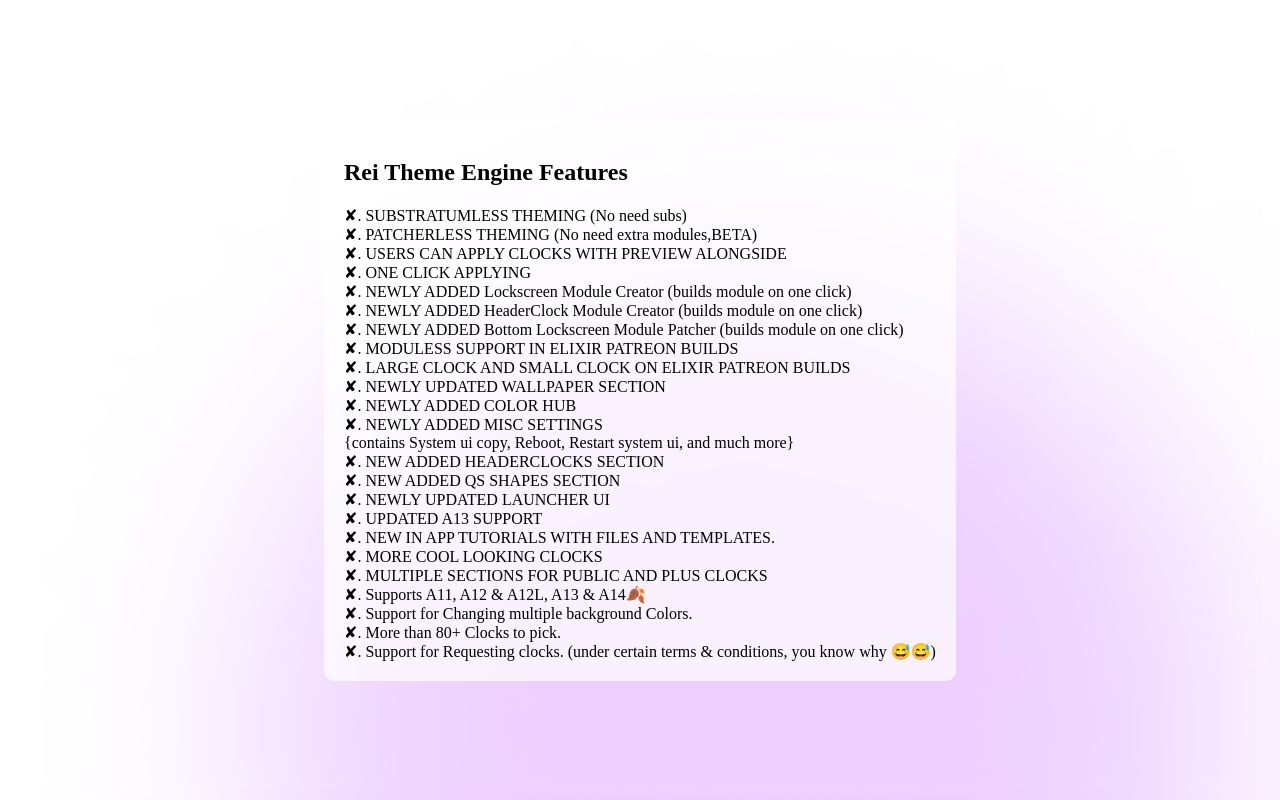
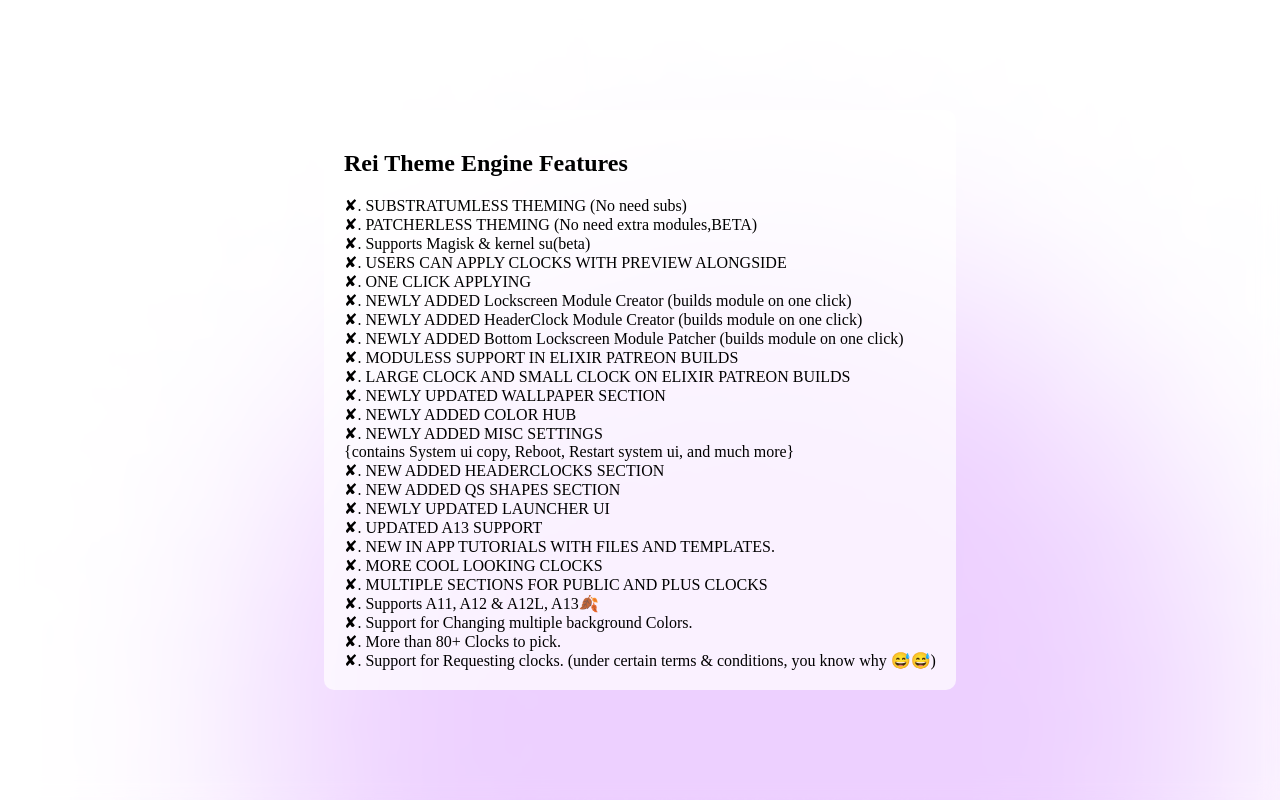
Before and after one commit to waifu-clock/waifu-clock.github.io, a plain HTML site: page pages/features.html in a window 1280 px wide. Drawn offline with Linux system fonts and the light colour scheme.

Commit message:
Update features.html

```diff
--- a/pages/features.html
+++ b/pages/features.html
@@ -65,6 +65,8 @@
     <ul class="features">
       <li class="feature-point">✘. SUBSTRATUMLESS THEMING (No need subs)</li>
       <li class="feature-point">✘. PATCHERLESS THEMING (No need extra modules,BETA)</li>
+
+<li class="feature-point">✘. Supports Magisk & kernel su(beta)</li>
       <li class="feature-point">✘. USERS CAN APPLY CLOCKS WITH PREVIEW ALONGSIDE</li>
       <li class="feature-point">✘. ONE CLICK APPLYING</li>
       <li class="feature-point">✘. NEWLY ADDED Lockscreen Module Creator (builds module on one click)</li>
@@ -83,7 +85,7 @@
       <li class="feature-point">✘. NEW IN APP TUTORIALS WITH FILES AND TEMPLATES.</li>
       <li class="feature-point">✘. MORE COOL LOOKING CLOCKS</li>
       <li class="feature-point">✘. MULTIPLE SECTIONS FOR PUBLIC AND PLUS CLOCKS</li>
-      <li class="feature-point">✘. Supports A11, A12 & A12L, A13 & A14🍂</li>
+      <li class="feature-point">✘. Supports A11, A12 & A12L, A13🍂</li>
       <li class="feature-point">✘. Support for Changing multiple background Colors.</li>
       <li class="feature-point">✘. More than 80+ Clocks to pick.</li>
       <li class="feature-point">✘. Support for Requesting clocks. (under certain terms & conditions, you know why 😅😅)</li>
```
